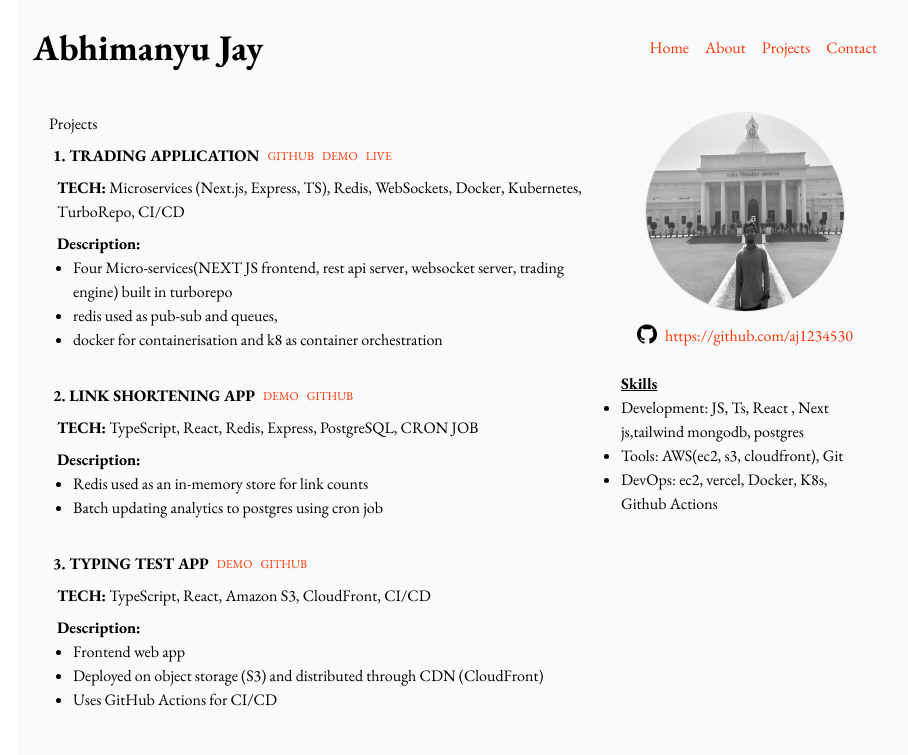
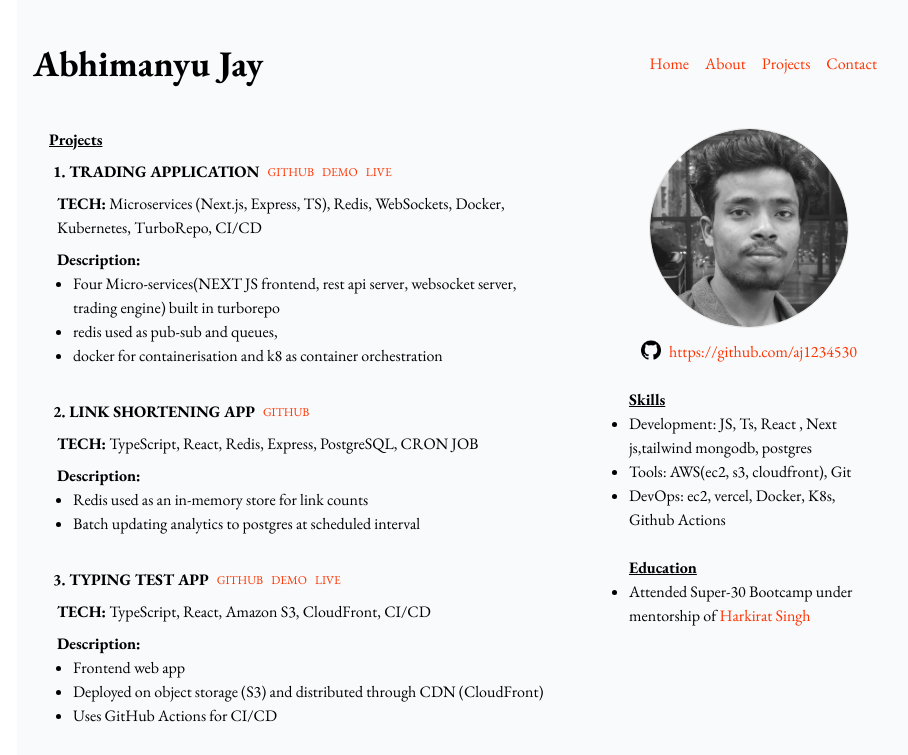
Before and after one commit to aj1234530/portfolio, a React (Vite) app: page / in a window 1280 px wide. Shown: the top 755 px of the page, without its empty margins (175-1083 px from the left). Built offline with nearby package versions, Linux system fonts and the light colour scheme.

Commit message:
refactor: enhance home page layout

```diff
--- /dev/null
+++ b/src/components/Education.tsx
@@ -0,0 +1,15 @@
+function Education() {
+  return (
+    <div className="p-3">
+      <h1 className="font-bold underline">Education</h1>
+      <ul className="list-disc">
+        <li>
+          Attended Super-30 Bootcamp under mentorship of{" "}
+          <a href="https://x.com/kirat_tw">Harkirat Singh</a>{" "}
+        </li>
+      </ul>
+    </div>
+  );
+}
+
+export default Education;
--- a/src/components/LinkShortener.tsx
+++ b/src/components/LinkShortener.tsx
@@ -4,8 +4,10 @@ function LinkShortenerer() {
       <div className="flex flex-row items-center gap-2 pt-2 px-1">
         <h1 className="font-bold">2. LINK SHORTENING APP</h1>
         <div className="flex flex-row gap-2 font-light text-xs">
-          <a href="#">DEMO</a>
-          <a href="#">GITHUB</a>
+          {/* <a href="#">DEMO</a> */}
+          <a href="https://github.com/aj1234530/linkShortnerV2" target="_blank">
+            GITHUB
+          </a>
         </div>
       </div>
       <div>
@@ -16,7 +18,7 @@ function LinkShortenerer() {
         <h2 className="px-2 pt-2 font-bold">Description:</h2>
         <ul className="list-disc px-6">
           <li>Redis used as an in-memory store for link counts</li>
-          <li>Batch updating analytics to postgres using cron job</li>
+          <li>Batch updating analytics to postgres at scheduled interval</li>
         </ul>
       </div>
     </div>
--- a/src/components/MoreProjects.tsx
+++ b/src/components/MoreProjects.tsx
@@ -9,14 +9,15 @@ function MoreProjects() {
           <li className="flex flex-row items-center gap-2">
             <h1 className="font-bold">COURSE SELLING APP: </h1>
             <p>TS, React, PostgreSQL, Express</p>
-            <a href="" className="font-light text-xs">
-              GITHUB
-            </a>
+            <a className="font-light text-xs">GITHUB</a>
           </li>
           <li className="flex flex-row items-center gap-2">
             <h1 className="font-bold">REST APIs TESTING APP: </h1>
             <p>TS, Express, React, PostgreSQL</p>
-            <a href="" className="font-light text-xs">
+            <a
+              href="https://github.com/aj1234530/apistest.git"
+              className="font-light text-xs"
+            >
               GITHUB
             </a>
           </li>
@@ -26,8 +27,19 @@ function MoreProjects() {
               React App deployed on S3 and distributed through CloudFront,
               Github Actions for CI/CD
             </p>
-            <a href="" className="font-light text-xs">
+            <a
+              href="https://github.com/aj1234530/portfolio"
+              target="_blank"
+              className="font-light text-xs"
+            >
               GITHUB
+            </a>
+            <a
+              href="http://abhi-jay.in"
+              target="_blank"
+              className="font-light text-xs"
+            >
+              LIVE
             </a>
           </li>
         </ul>
--- a/src/components/TradingApplication.tsx
+++ b/src/components/TradingApplication.tsx
@@ -4,9 +4,19 @@ function TradingApplication() {
       <div className="flex flex-row items-center gap-2 pt-2 px-1">
         <h1 className="font-bold">1. TRADING APPLICATION</h1>
         <div className="flex flex-row gap-2 font-light font text-xs ">
-          <a href="#">GITHUB</a>
-          <a href="#">DEMO</a>
-          <a href="#">LIVE</a>
+          <a href="https://github.com/aj1234530/proboV2.0" target="_blank">
+            GITHUB
+          </a>
+          <a
+            href="https://www.loom.com/share/67296796d0424c179b467d93b4802eac?sid=7b4e0d1b-942f-4b89-a6e4-b2616319572d"
+            target="_blank"
+            rel="noopener noreferrer"
+          >
+            DEMO
+          </a>
+          <a href="http://trade.abhi-jay.in" target="_blank">
+            LIVE
+          </a>
         </div>
       </div>
       <div>
--- a/src/components/TypingTestApp.tsx
+++ b/src/components/TypingTestApp.tsx
@@ -4,8 +4,18 @@ function TypingTestApp() {
       <div className="flex flex-row items-center gap-2 pt-2 px-1">
         <h1 className="font-bold">3. TYPING TEST APP</h1>
         <div className="flex flex-row gap-2 font-light text-xs">
-          <a href="#">DEMO</a>
-          <a href="#">GITHUB</a>
+          <a href="https://github.com/aj1234530/typingtesterV2" target="_blank">
+            GITHUB
+          </a>
+          <a
+            href="https://www.loom.com/share/13feb3265b684398b6bbbf191da6c0af?sid=513d1556-e88f-4452-8420-b56e43939010"
+            target="_blank"
+          >
+            DEMO
+          </a>
+          <a href="https://type.abhi-jay.in" target="_blank">
+            LIVE
+          </a>
         </div>
       </div>
       <div>
--- a/src/pages/Home.tsx
+++ b/src/pages/Home.tsx
@@ -7,24 +7,26 @@ import LinkShortenerer from "../components/LinkShortener";
 import TypingTestApp from "../components/TypingTestApp";
 import MoreProjects from "../components/MoreProjects";
 import Footer from "../components/Footer";
+import Education from "../components/Education";
 
 function Home() {
   return (
-    <div className="max-w-4xl mx-auto px-4 font-garamond bg-gray-50">
+    <div className="max-w-4xl mx-auto p-4 font-garamond bg-gray-50">
       <Navbar />
-      <div className="w-full h-full flex flex-col md:flex-row-reverse  p-4 gap-4">
+      <div className="w-full h-full flex flex-col md:flex-row-reverse  p-4 gap-10">
         <div className="md:w-1/3 flex flex-col items-center  ">
           <img
-            className="max-w-[200px] h-[200px] border rounded-full filter grayscale"
-            src="/profile.jpeg"
-            alt="Profile"
+            className="max-w-[300px] h-[200px] border rounded-full filter grayscale"
+            src="/profile.png"
+            alt="Profile photo"
           />
           <Github />
           <Skills />
+          <Education />
         </div>
 
         <section id="projects" className="md:w-2/3 ">
-          <h1>Projects</h1>
+          <h1 className="font-bold underline">Projects</h1>
           <TradingApplication />
           <br></br>
           <LinkShortenerer />
```
Also changed, not shown: public/p2.jpeg (added), public/profile.png (added).
